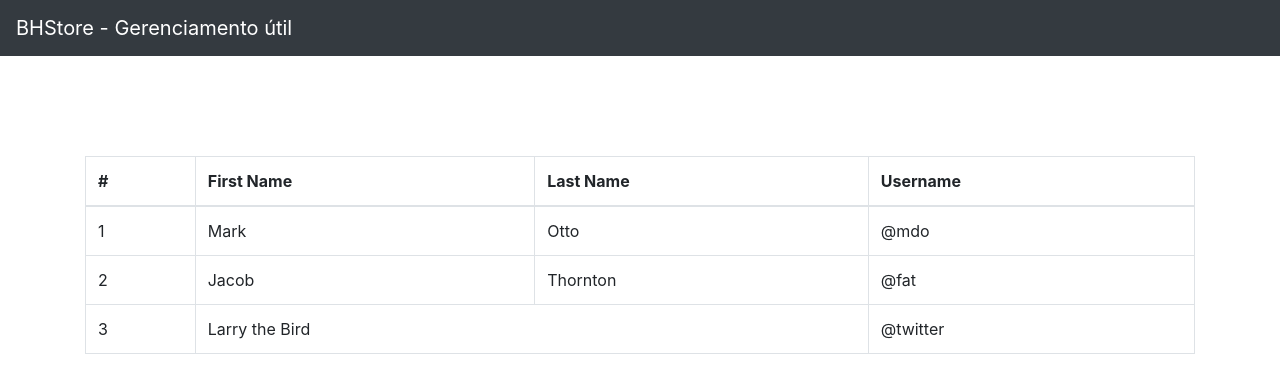
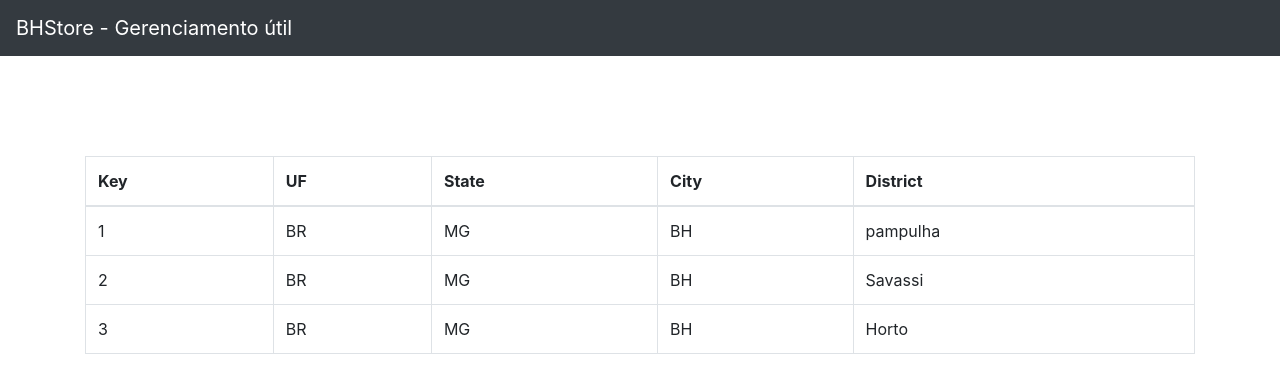
Before and after one commit to paulorodriguesdevcode/bhstore-app, a React (Create React App) app: page /home in a window 1280 px wide. Shown: the top 392 px of the page. Built offline with nearby package versions, Linux system fonts and the light colour scheme.

Commit message:
feat: structure of table complete

```diff
--- a/src/components/MainHome/index.tsx
+++ b/src/components/MainHome/index.tsx
@@ -1,36 +1,53 @@
 import React from 'react'
 import { Table } from 'react-bootstrap'
 import './styles.scss'
+
+const stores = [
+  {
+    key: 1,
+    uf: 'BR',
+    state: 'MG',
+    city: 'BH',
+    district: 'pampulha',
+  },
+  {
+    key: 2,
+    uf: 'BR',
+    state: 'MG',
+    city: 'BH',
+    district: 'Savassi',
+  },
+  {
+    key: 3,
+    uf: 'BR',
+    state: 'MG',
+    city: 'BH',
+    district: 'Horto',
+  },
+]
 
 const MainHome: React.FC = () => {
   return (
     <Table bordered hover className='table-list-stores'>
       <thead>
         <tr>
-          <th>#</th>
-          <th>First Name</th>
-          <th>Last Name</th>
-          <th>Username</th>
+          <th>Key</th>
+          <th>UF</th>
+          <th>State</th>
+          <th>City</th>
+          <th>District</th>
         </tr>
       </thead>
       <tbody>
-        <tr>
-          <td>1</td>
-          <td>Mark</td>
-          <td>Otto</td>
-          <td>@mdo</td>
-        </tr>
-        <tr>
-          <td>2</td>
-          <td>Jacob</td>
-          <td>Thornton</td>
-          <td>@fat</td>
-        </tr>
-        <tr>
-          <td>3</td>
-          <td colSpan='2'>Larry the Bird</td>
-          <td>@twitter</td>
-        </tr>
+        {stores.map((store) => (
+          <tr key={store.key}>
+            <td>{store.key}</td>
+            <td>{store.uf}</td>
+            <td>{store.state}</td>
+            <td>{store.city}</td>
+            <td>{store.district}</td>
+          </tr>
+        ))}
       </tbody>
     </Table>
   )
--- a/src/components/NavbarTop/index.tsx
+++ b/src/components/NavbarTop/index.tsx
@@ -6,7 +6,7 @@ function NavbarTop() {
   return (
     <>
       <Navbar bg='dark' variant='dark'>
-        <Navbar.Brand href='#home'>BHStore - Gerenciamento útil</Navbar.Brand>
+        <Navbar.Brand href='/home'>BHStore - Gerenciamento útil</Navbar.Brand>
       </Navbar>
     </>
   )
```
